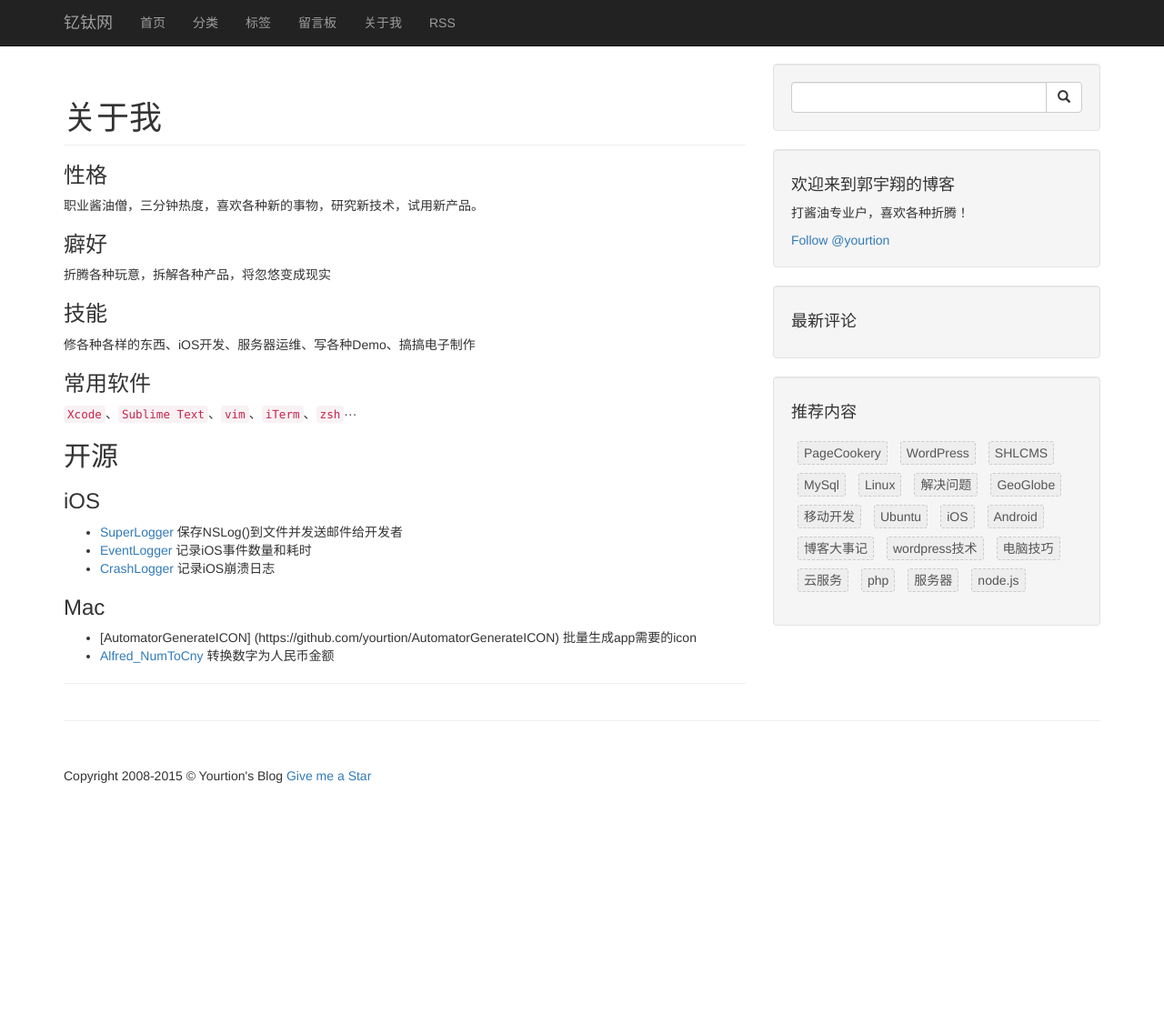
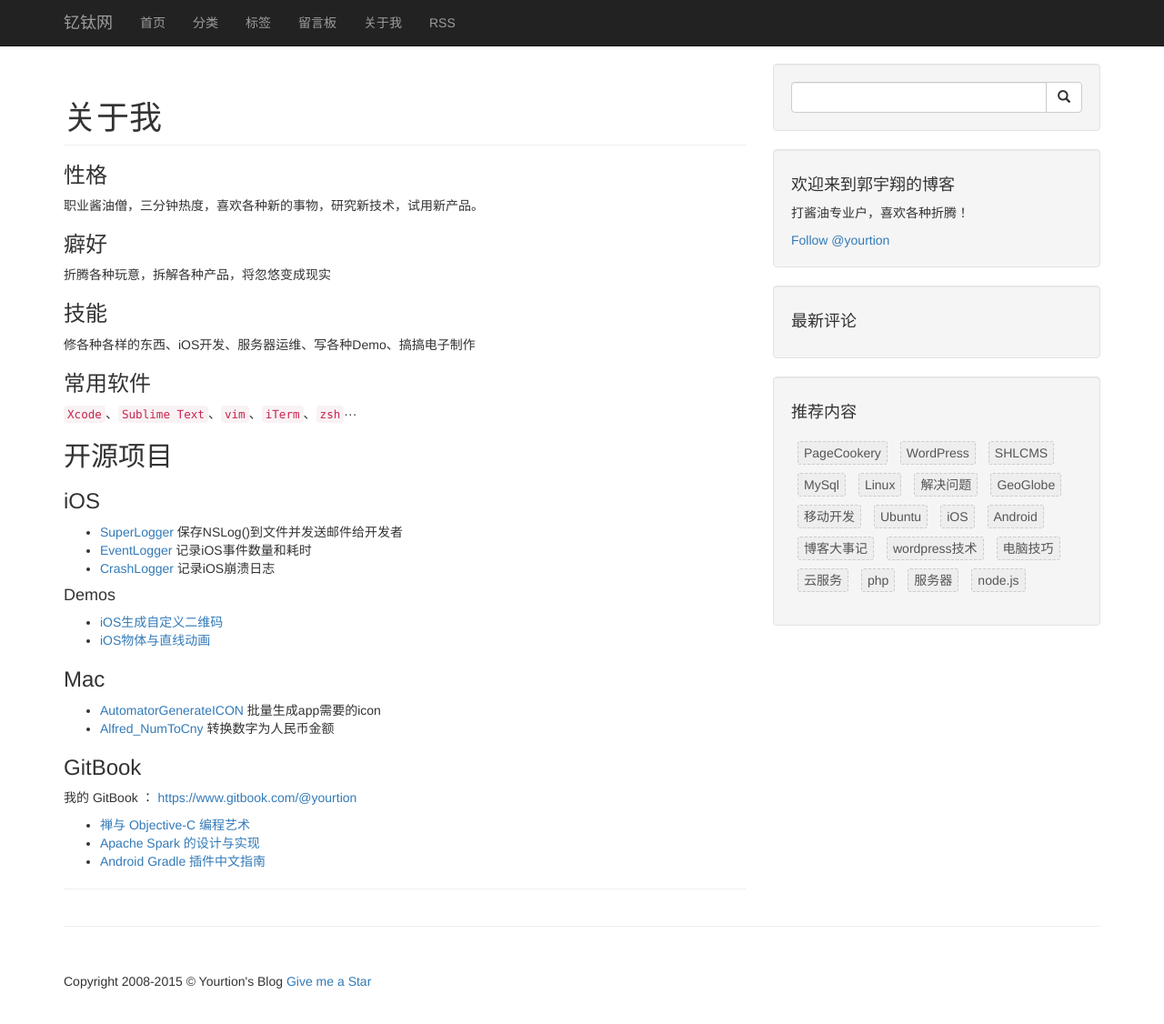
Before and after one commit to yourtion/yourtion.github.io, a Jekyll site: the page built from about.md, in a window 1280 px wide and 1149 px high. Shown: the top 1126 px of the window at 91% size. Built offline with Jekyll 4.4.1, drawn with Linux system fonts in a browser that asks for light colours; Markdown is read by kramdown in place of the engine named in the settings; comment, search, counter and statistics services are not loaded.

Commit message:
update AboutMe

````diff
--- a/about.md
+++ b/about.md
@@ -24,15 +24,28 @@ wordpress_id: 2
 
 ```Xcode```、```Sublime Text```、```vim```、```iTerm```、```zsh```···
 
-## 开源
+## 开源项目
 
 ### iOS
 
-- [SuperLogger ](https://github.com/yourtion/SuperLogger) 保存NSLog()到文件并发送邮件给开发者
+- [SuperLogger](https://github.com/yourtion/SuperLogger) 保存NSLog()到文件并发送邮件给开发者
 - [EventLogger](https://github.com/yourtion/EventLogger) 记录iOS事件数量和耗时
 - [CrashLogger](https://github.com/SuperID/CrashLogger) 记录iOS崩溃日志
 
+#### Demos
+
+- [iOS生成自定义二维码](https://github.com/yourtion/Demo_CustomQRCode)
+- [iOS物体与直线动画 ](https://github.com/yourtion/Demo_LineAnimation)
+
 ### Mac
 
-- [AutomatorGenerateICON] (https://github.com/yourtion/AutomatorGenerateICON) 批量生成app需要的icon
+- [AutomatorGenerateICON](https://github.com/yourtion/AutomatorGenerateICON) 批量生成app需要的icon
 - [Alfred_NumToCny](https://github.com/yourtion/Alfred_NumToCny) 转换数字为人民币金额
+
+### GitBook
+
+我的 GitBook ： [https://www.gitbook.com/@yourtion](https://www.gitbook.com/@yourtion)
+
+- [禅与 Objective-C 编程艺术](http://objc-zen-book.books.yourtion.com/)
+- [Apache Spark 的设计与实现](http://spark-internals.books.yourtion.com/)
+- [Android Gradle 插件中文指南](http://gradle-guide.books.yourtion.com/)
````
Also changed, not shown: other parts of about.md (+1 -1 lines).
